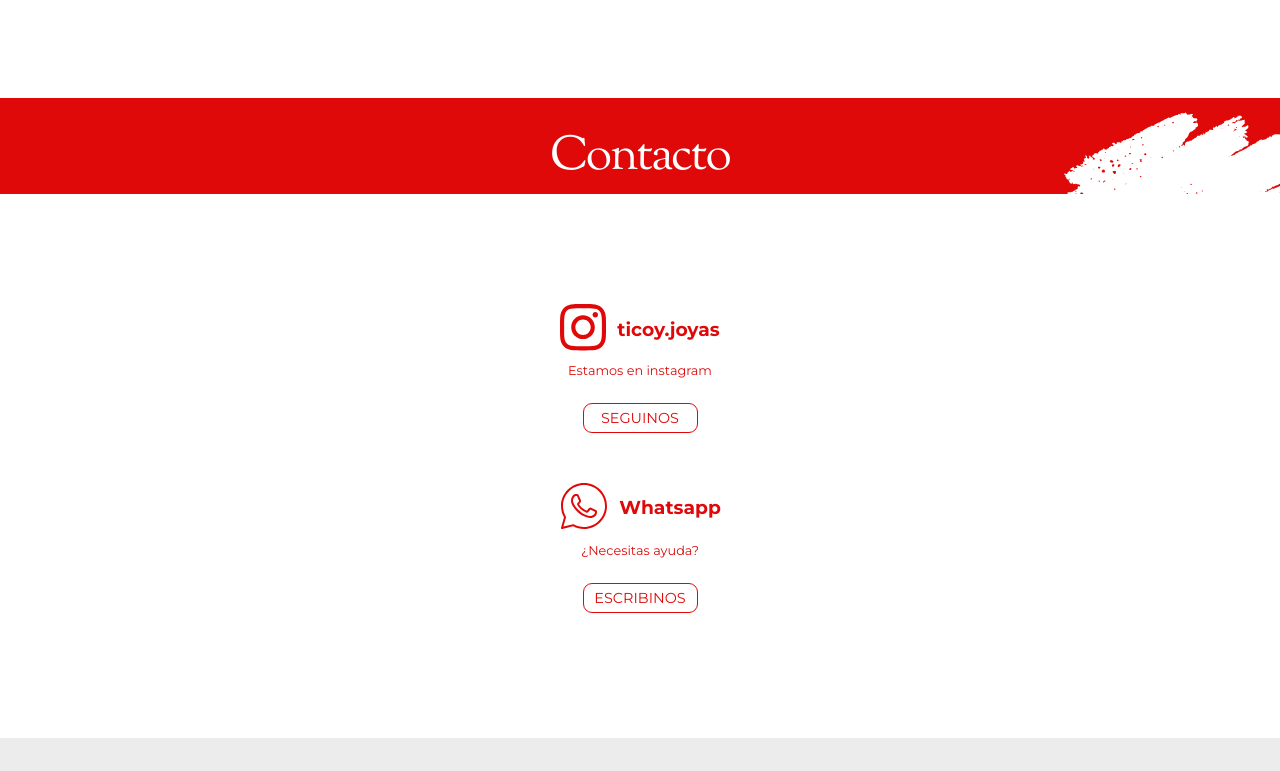
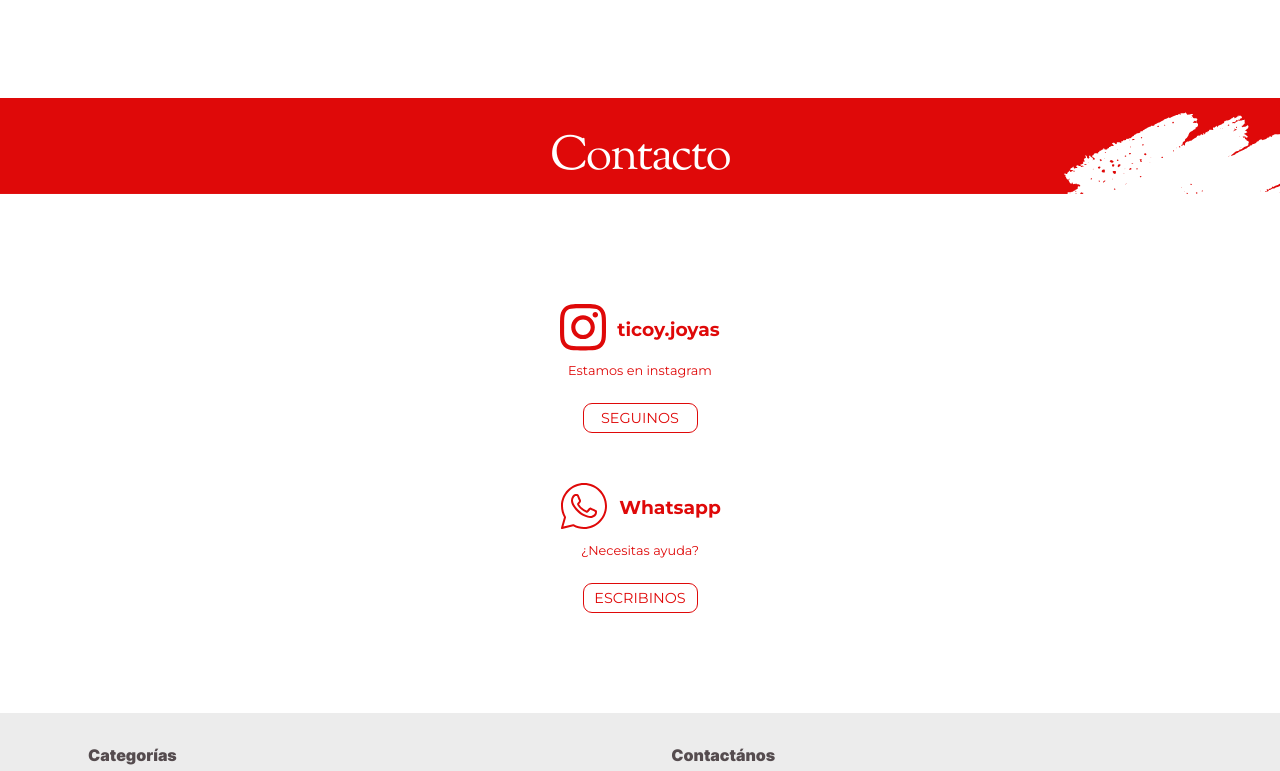
Before and after one commit to cuedefox/Ticoy, a React (Create React App) app: page / in a window 1280 px wide. Shown: the part 4269-5040 px from the top of the page. Built offline with nearby package versions, Linux system fonts and the light colour scheme.

Commit message:
bugs fixed

```diff
--- a/src/sass/_contact.scss
+++ b/src/sass/_contact.scss
@@ -2,8 +2,8 @@
     display: flex;
     flex-flow: column nowrap;
     align-items: center;
-    height: 80vh;
     margin-top: 100px;
+    margin-bottom: 100px;
     background-size: cover;
     background-repeat: no-repeat;
     h2 {
@@ -31,6 +31,7 @@
             }
             .igBtn{
                 text-align: center;
+                cursor: pointer;
                 p{
                     margin-top: 8px;
                     font-size: 0.8rem;
--- a/src/sass/_variables.scss
+++ b/src/sass/_variables.scss
@@ -48,6 +48,7 @@ $fontProducts: rgba(255, 255, 255, 0.6);
     height: 30px;
     background-color: white;
     margin-top: 25px;
+    cursor: pointer;
 }
 
 
```
